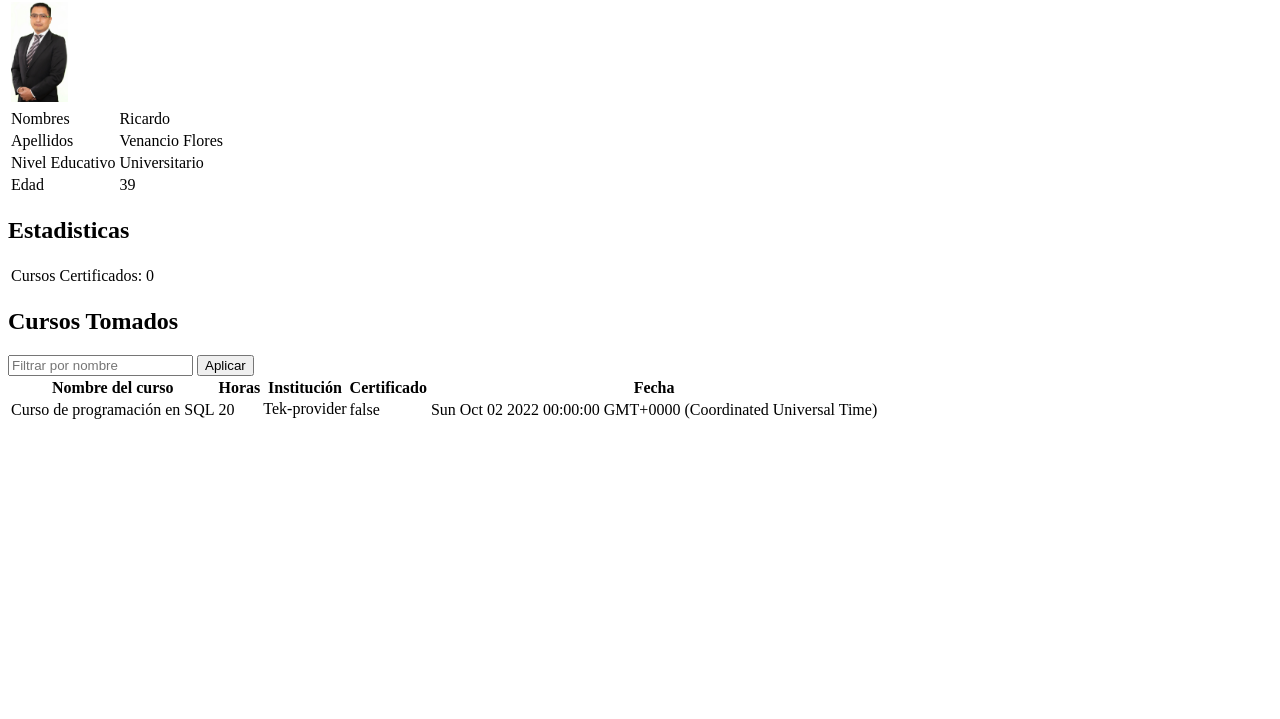
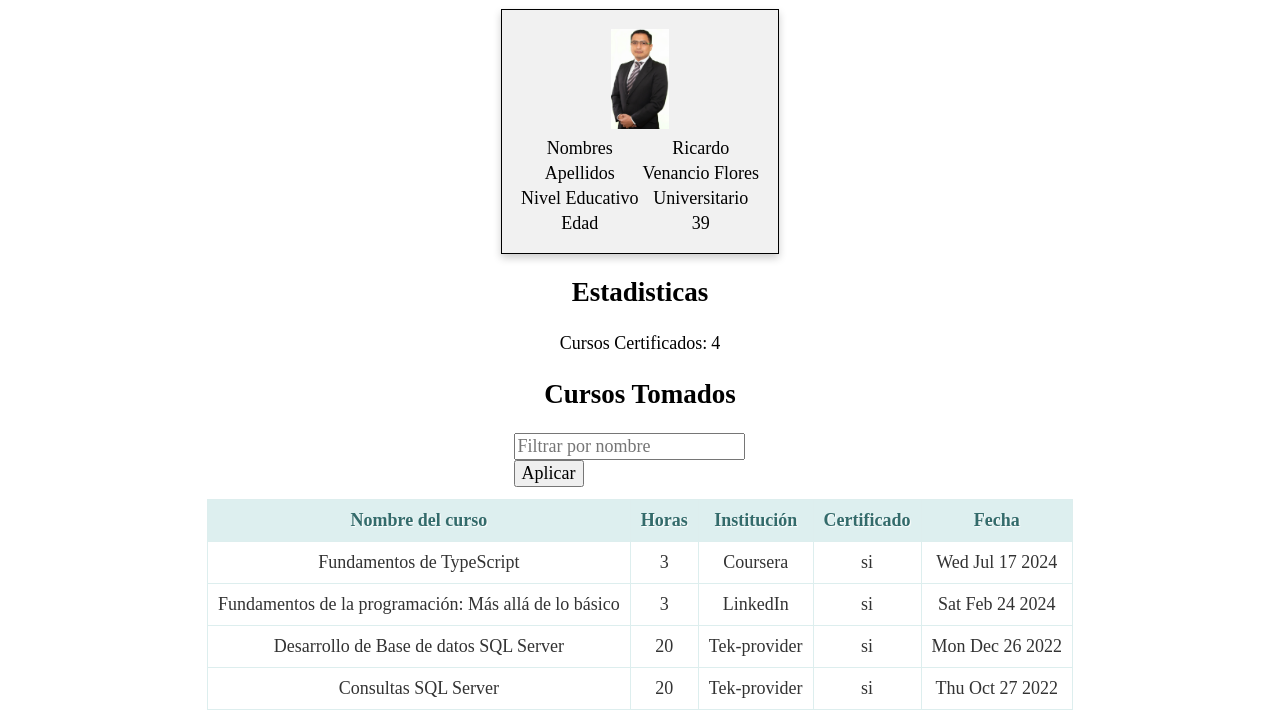
Before and after one commit to rvenancioAdmin/portafolio, a plain HTML site: page index.html in a window 1280 px wide. Shown: the part 81-800 px from the top of the page. Drawn offline with Linux system fonts and the light colour scheme; a web font is replaced by a local one.

Commit message:
Agregar Cursos

```diff
--- /dev/null
+++ b/css/style.css
@@ -0,0 +1,66 @@
+@import url('https://fonts.googleapis.com/css?family=B612');
+
+h1,h2{
+    text-align: center;
+}
+
+body {
+    font-family: "B612";
+    font-size: 18px;
+  }
+
+#aprendiz {
+    box-shadow: 0 4px 8px 0 rgba(0, 0, 0, 0.2); /* this adds the "card" effect */
+    padding: 16px;
+    text-align: center;
+    background-color: #f1f1f1;
+    border: solid 1px;
+    margin-left:auto;
+    margin-right:auto;
+  }
+#aprendiz tbody tr{
+    text-align: center;
+    border: solid 1px;
+}
+
+#estadisticas{
+    text-align: center;
+    margin-left:auto;
+    margin-right:auto;
+}
+
+button,input{
+    display: inline-block;
+    font-family: "B612";
+    font-size: 18px;
+}
+.filtro {
+    position: relative;
+    margin-left:40%;
+    margin-right:40%;
+    margin-top:1%;
+    margin-bottom:1%;
+}
+
+#cursos {
+    border: solid 1px #DDEEEE;
+    border-collapse: collapse;
+    border-spacing: 0;
+    margin-left:auto;
+    margin-right:auto;
+}
+#cursos thead th {
+    background-color: #DDEFEF;
+    border: solid 1px #DDEEEE;
+    color: #336B6B;
+    padding: 10px;
+    text-align: center;
+    text-shadow: 1px 1px 1px #fff;
+}
+#cursos tbody td {
+    border: solid 1px #DDEEEE;
+    color: #333;
+    padding: 10px;
+    text-align: center;
+    text-shadow: 1px 1px 1px #fff;
+}
--- a/index.html
+++ b/index.html
@@ -1,5 +1,5 @@
 <!DOCTYPE html>
-<html>
+<html lang="es">
 <head>
     <meta charset='utf-8'>
     <meta http-equiv='X-UA-Compatible' content='IE=edge'>
@@ -7,6 +7,7 @@
     <meta name='viewport' content='width=device-width, initial-scale=1'>
     <link rel="icon" href="data:,">
     <script type="module" src='./scripts/main.js'></script>
+    <link rel="stylesheet" type="text/css" href="css/style.css">
 
 </head>
 <body>
@@ -15,10 +16,10 @@
     <h2>Estadisticas</h2>
     <table class="table" id="estadisticas"></table>
     <h2>Cursos Tomados</h2>
-
-    <input type="text" class="form-control"  id="texto-busqueda" placeholder="Filtrar por nombre">
-    <button id="boton-filtro" class="btn btn-success">Aplicar</button>
-
+    <div class="filtro">
+        <input type="text" class="form-control"  id="texto-busqueda" placeholder="Filtrar por nombre">
+        <button type="button" id="boton-filtro" class="btn btn-success">Aplicar</button>
+    </div>
     <table class="table" id="cursos">
         <thead class="thead-dark">
             <tr>
--- a/scripts/main.js
+++ b/scripts/main.js
@@ -1,7 +1,10 @@
 import { Aprendiz, NivelEducativo } from './aprendiz.js';
 import { Curso, Institucion } from './curso.js';
 var cursos = [
-    new Curso("Curso de programación en SQL", 20, false, new Date("2022-10-02"), Institucion.TEKPROVIDER)
+    new Curso("Fundamentos de TypeScript", 3, true, new Date("2024-07-17"), Institucion.COURSERA),
+    new Curso("Fundamentos de la programación: Más allá de lo básico", 3, true, new Date("2024-02-24"), Institucion.LINKEDIN),
+    new Curso("Desarrollo de Base de datos SQL Server", 20, true, new Date("2022-12-26"), Institucion.TEKPROVIDER),
+    new Curso("Consultas SQL Server", 20, true, new Date("2022-10-27"), Institucion.TEKPROVIDER)
 ];
 export var ap = new Aprendiz("Ricardo", "Venancio Flores", "perfil.jpg", 39, NivelEducativo.UNIVERSITARIO, cursos);
 var aprendizTable = document.getElementById("aprendiz");
@@ -32,13 +35,15 @@ function mostrarDatosEstadisicas(aprendiz) {
     trElement.innerHTML = "<td>Cursos Certificados: </td><td>".concat(numeroCertificados, "</td>");
     estadisticasTable.appendChild(trElement);
 }
+;
 function mostrarDatosCursosAprendiz(cursos) {
     var tbodyCursos = document.createElement("tbody");
     for (var _i = 0, cursos_1 = cursos; _i < cursos_1.length; _i++) {
         var curso = cursos_1[_i];
         var trElement = document.createElement("tr");
-        trElement.innerHTML = "\n            <td>".concat(curso.nombre, "</td>\n            <td>").concat(curso.horas, "</td\n            <td>").concat(curso.institucion, "</td>\n            <td>").concat(curso.certificado, "</td>\n            <td>").concat(curso.Fecha, "</td>");
+        trElement.innerHTML = "\n            <td>".concat(curso.nombre, "</td>\n            <td>").concat(curso.horas, "</td>\n            <td>").concat(curso.institucion, "</td>\n            <td>").concat(curso.certificado ? 'si' : 'no', "</td>\n            <td>").concat(curso.Fecha.toDateString(), "</td>");
         tbodyCursos.appendChild(trElement);
     }
     cursosTable.appendChild(tbodyCursos);
 }
+;
```
Also changed, not shown: 1 other file.
